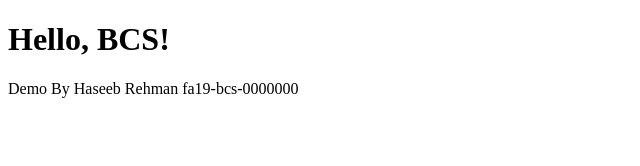
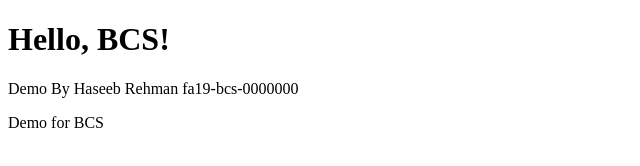
Before and after one commit to hrhm47/demoJenkinsRepo, a plain HTML site: page index.html in a window 1280 px wide. Shown: the whole page, without its empty margins (0-640 px from the left). Drawn offline with Linux system fonts and the light colour scheme.

Commit message:
Update index.html

```diff
--- a/index.html
+++ b/index.html
@@ -6,5 +6,6 @@
 <body>
   <h1>Hello, BCS!</h1>
   <p>Demo By Haseeb Rehman fa19-bcs-0000000</p>
+  <p>Demo for BCS</p>
 </body>
 </html>
```
